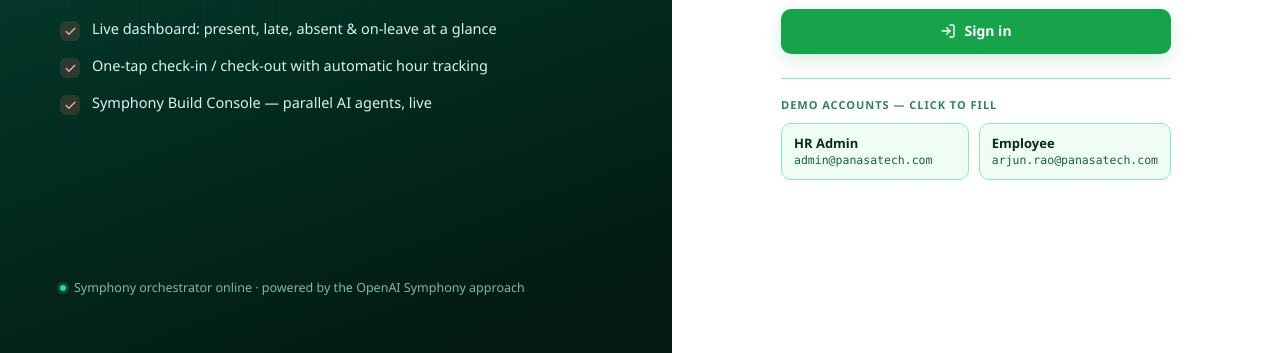
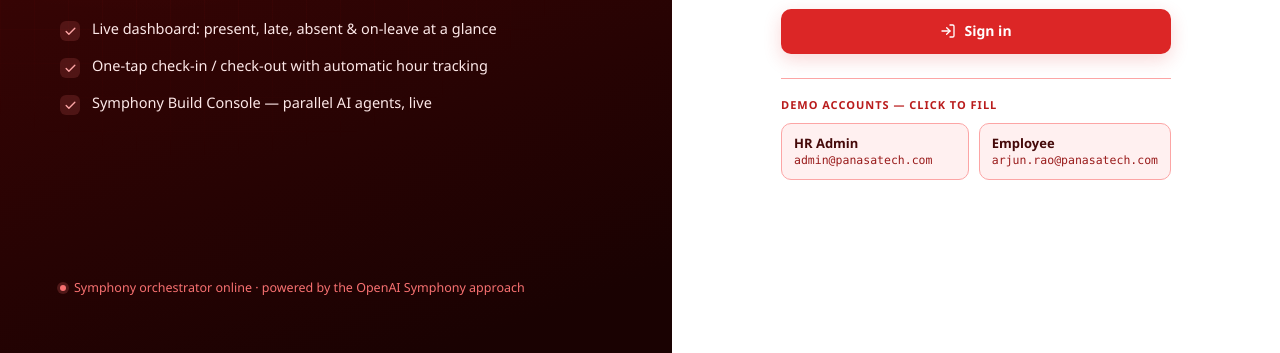
Before and after one commit to VishnuRaviPanasa/attendance-symphony, a plain HTML site: page index.html in a window 1280 px wide. Shown: the part 447-800 px from the top of the page. Drawn offline with Linux system fonts and the light colour scheme.

Commit message:
ATT-214: Change the UI theme to red
Change the UI theme to red

Verified: structural check of index.html — index.html intact and parseable

Implemented by agent-01 (UI Agent) under Symphony orchestration.

```diff
--- a/index.html
+++ b/index.html
@@ -28,23 +28,23 @@ svg:not([width]){width:1em;height:1em;flex:none}
   --font: "Segoe UI Variable","Segoe UI",-apple-system,BlinkMacSystemFont,Roboto,"Helvetica Neue",Arial,sans-serif;
   --mono: "Cascadia Code","JetBrains Mono","SF Mono",Consolas,"Liberation Mono",monospace;
 
-  --bg:        #f0fdf4;
-  --bg-grad:   radial-gradient(1200px 600px at 78% -8%, #dcfce7 0%, rgba(220,252,231,0) 60%), var(--bg);
+  --bg:        #fff0f0;
+  --bg-grad:   radial-gradient(1200px 600px at 78% -8%, #fce7e7 0%, rgba(252,231,231,0) 60%), var(--bg);
   --surface:   #ffffff;
-  --surface-2: #f0fdf4;
-  --surface-3: #dcfce7;
-  --border:    #86efac;
-  --border-2:  #4ade80;
-  --ink:       #052e16;
-  --ink-2:     #14532d;
-  --muted:     #166534;
-  --muted-2:   #2f855a;
-
-  --accent:    #16a34a;
-  --accent-2:  #15803d;
+  --surface-2: #fff0f0;
+  --surface-3: #fce7e7;
+  --border:    #fca5a5;
+  --border-2:  #f87171;
+  --ink:       #450a0a;
+  --ink-2:     #7f1d1d;
+  --muted:     #991b1b;
+  --muted-2:   #b91c1c;
+
+  --accent:    #dc2626;
+  --accent-2:  #b91c1c;
   --accent-ink:#ffffff;
-  --accent-soft:#dcfce7;
-  --accent-glow: rgba(22,163,74,.18);
+  --accent-soft:#fee2e2;
+  --accent-glow: rgba(220,38,38,.18);
 
   /* status (always paired with icon + label) */
   --present:  #16a34a; --present-soft:#dcf3e3;
@@ -62,23 +62,23 @@ svg:not([width]){width:1em;height:1em;flex:none}
 /* ---- Design tokens : DARK ---- */
 @media (prefers-color-scheme: dark){
   :root{
-    --bg:        #021a13;
-    --bg-grad:   radial-gradient(1200px 620px at 80% -10%, #064e3b 0%, rgba(6,78,59,0) 58%), var(--bg);
-    --surface:   #04231a;
-    --surface-2: #021a13;
-    --surface-3: #063728;
-    --border:    #0f5c43;
-    --border-2:  #127754;
-    --ink:       #e6f7f0;
-    --ink-2:     #a3e6d1;
-    --muted:     #52b793;
-    --muted-2:   #337e63;
-
-    --accent:    #34d399;
-    --accent-2:  #10b981;
-    --accent-ink:#021a13;
-    --accent-soft: rgba(52,211,153,.14);
-    --accent-glow: rgba(52,211,153,.22);
+    --bg:        #1a0202;
+    --bg-grad:   radial-gradient(1200px 620px at 80% -10%, #4e0606 0%, rgba(78,6,6,0) 58%), var(--bg);
+    --surface:   #230404;
+    --surface-2: #1a0202;
+    --surface-3: #370606;
+    --border:    #5c0f0f;
+    --border-2:  #771212;
+    --ink:       #f7e6e6;
+    --ink-2:     #e6a3a3;
+    --muted:     #b75252;
+    --muted-2:   #7e3333;
+
+    --accent:    #f87171;
+    --accent-2:  #ef4444;
+    --accent-ink:#1a0202;
+    --accent-soft: rgba(248,113,113,.14);
+    --accent-glow: rgba(248,113,113,.22);
 
     --present:  #34d399; --present-soft: rgba(52,211,153,.15);
     --late:     #fbbf24; --late-soft: rgba(251,191,36,.15);
@@ -93,10 +93,10 @@ svg:not([width]){width:1em;height:1em;flex:none}
 }
 /* Explicit theme overrides (toggle wins over OS in both directions) */
 :root[data-theme="light"]{
-  --bg:#f0fdf4;--bg-grad:radial-gradient(1200px 600px at 78% -8%, #dcfce7 0%, rgba(220,252,231,0) 60%), var(--bg);
-  --surface:#ffffff;--surface-2:#f0fdf4;--surface-3:#dcfce7;--border:#86efac;--border-2:#4ade80;
-  --ink:#052e16;--ink-2:#14532d;--muted:#166534;--muted-2:#2f855a;
-  --accent:#16a34a;--accent-2:#15803d;--accent-ink:#ffffff;--accent-soft:#dcfce7;--accent-glow:rgba(22,163,74,.18);
+  --bg:#fff0f0;--bg-grad:radial-gradient(1200px 600px at 78% -8%, #fce7e7 0%, rgba(252,231,231,0) 60%), var(--bg);
+  --surface:#ffffff;--surface-2:#fff0f0;--surface-3:#fce7e7;--border:#fca5a5;--border-2:#f87171;
+  --ink:#450a0a;--ink-2:#7f1d1d;--muted:#991b1b;--muted-2:#b91c1c;
+  --accent:#dc2626;--accent-2:#b91c1c;--accent-ink:#ffffff;--accent-soft:#fee2e2;--accent-glow:rgba(220,38,38,.18);
   --present:#16a34a;--present-soft:#dcf3e3;--late:#c2740a;--late-soft:#f7ecd6;--absent:#dc2626;--absent-soft:#fadddd;
   --leave:#7c3aed;--leave-soft:#ede9fe;--remote:#9333ea;--remote-soft:#efdcfb;
   --shadow-sm:0 1px 2px rgba(15,23,42,.06),0 1px 3px rgba(15,23,42,.04);
@@ -104,10 +104,10 @@ svg:not([width]){width:1em;height:1em;flex:none}
   --shadow-lg:0 18px 48px rgba(15,23,42,.16),0 6px 16px rgba(15,23,42,.08);
 }
 :root[data-theme="dark"]{
-  --bg:#021a13;--bg-grad:radial-gradient(1200px 620px at 80% -10%, #064e3b 0%, rgba(6,78,59,0) 58%), var(--bg);
-  --surface:#04231a;--surface-2:#021a13;--surface-3:#063728;--border:#0f5c43;--border-2:#127754;
-  --ink:#e6f7f0;--ink-2:#a3e6d1;--muted:#52b793;--muted-2:#337e63;
-  --accent:#34d399;--accent-2:#10b981;--accent-ink:#021a13;--accent-soft:rgba(52,211,153,.14);--accent-glow:rgba(52,211,153,.22);
+  --bg:#1a0202;--bg-grad:radial-gradient(1200px 620px at 80% -10%, #4e0606 0%, rgba(78,6,6,0) 58%), var(--bg);
+  --surface:#230404;--surface-2:#1a0202;--surface-3:#370606;--border:#5c0f0f;--border-2:#771212;
+  --ink:#f7e6e6;--ink-2:#e6a3a3;--muted:#b75252;--muted-2:#7e3333;
+  --accent:#f87171;--accent-2:#ef4444;--accent-ink:#1a0202;--accent-soft:rgba(248,113,113,.14);--accent-glow:rgba(248,113,113,.22);
   --present:#34d399;--present-soft:rgba(52,211,153,.15);--late:#fbbf24;--late-soft:rgba(251,191,36,.15);
   --absent:#f87171;--absent-soft:rgba(248,113,113,.15);--leave:#a78bfa;--leave-soft:rgba(167,139,250,.15);
   --remote:#e879f9;--remote-soft:rgba(232,121,249,.15);
@@ -134,8 +134,8 @@ body{
   position:relative;overflow:hidden;padding:56px 60px;
   background:
     radial-gradient(700px 500px at 20% 20%, var(--accent-glow), transparent 60%),
-    linear-gradient(160deg, #064e3b 0%, #021a13 92%);
-  color:#d1fae5;display:flex;flex-direction:column;justify-content:space-between;
+    linear-gradient(160deg, #4e0606 0%, #1a0202 92%);
+  color:#fde8e8;display:flex;flex-direction:column;justify-content:space-between;
 }
 .login-brandside::after{
   content:"";position:absolute;inset:0;opacity:.5;
@@ -146,19 +146,19 @@ body{
 .login-brandside>*{position:relative;z-index:1}
 .brand-lockup{display:flex;align-items:center;gap:12px}
 .brand-mark{width:42px;height:42px;border-radius:12px;display:grid;place-items:center;
-  background:linear-gradient(135deg,var(--accent),#86efac);color:#052e16;box-shadow:0 8px 24px var(--accent-glow)}
+  background:linear-gradient(135deg,var(--accent),#fca5a5);color:#ffffff;box-shadow:0 8px 24px var(--accent-glow)}
 .brand-mark svg{width:24px;height:24px}
 .brand-name{font-size:20px;font-weight:700;letter-spacing:-.02em}
 .brand-name span{opacity:.65;font-weight:500}
 .login-hero h1{font-size:42px;line-height:1.05;letter-spacing:-.03em;margin:0 0 16px;text-wrap:balance;font-weight:700}
-.login-hero p{font-size:16px;max-width:44ch;color:#bfe9e3;margin:0}
+.login-hero p{font-size:16px;max-width:44ch;color:#fecaca;margin:0}
 .login-featlist{display:flex;flex-direction:column;gap:14px;margin-top:30px}
-.login-feat{display:flex;gap:12px;align-items:flex-start;font-size:14.5px;color:#d7f5f0}
+.login-feat{display:flex;gap:12px;align-items:flex-start;font-size:14.5px;color:#fde8e8}
 .login-feat .dot{margin-top:3px;width:20px;height:20px;border-radius:6px;background:rgba(248,113,113,.16);
   color:#fca5a5;display:grid;place-items:center;flex:none}
 .login-feat .dot svg{width:13px;height:13px}
-.login-foot{font-size:12.5px;color:#7fb8b1;display:flex;gap:8px;align-items:center}
-.login-foot .pip{width:6px;height:6px;border-radius:50%;background:#34d399;box-shadow:0 0 0 3px rgba(52,211,153,.2)}
+.login-foot{font-size:12.5px;color:#f87171;display:flex;gap:8px;align-items:center}
+.login-foot .pip{width:6px;height:6px;border-radius:50%;background:#f87171;box-shadow:0 0 0 3px rgba(248,113,113,.2)}
 
 .login-formside{display:flex;align-items:center;justify-content:center;padding:40px;background:var(--surface)}
 .login-card{width:100%;max-width:390px}
```
Also changed, not shown: app.html (+47 -47 lines).
